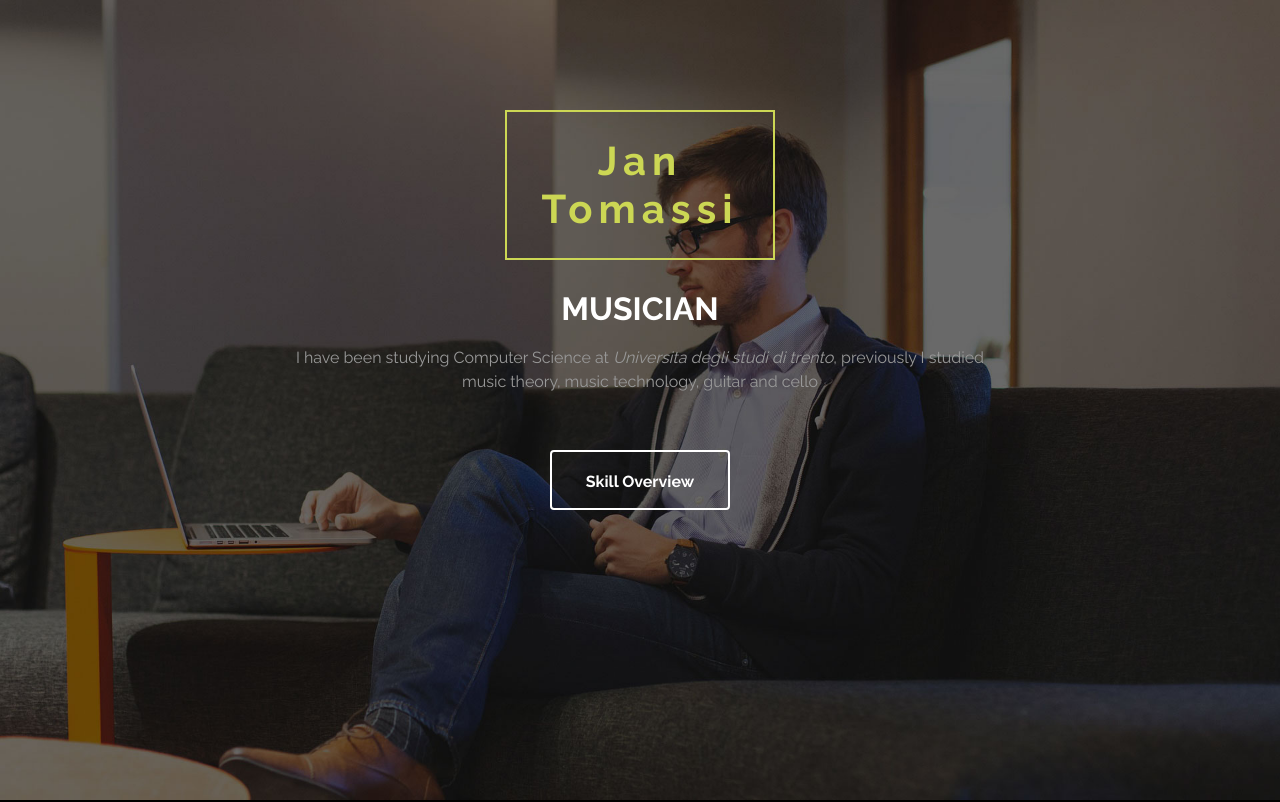
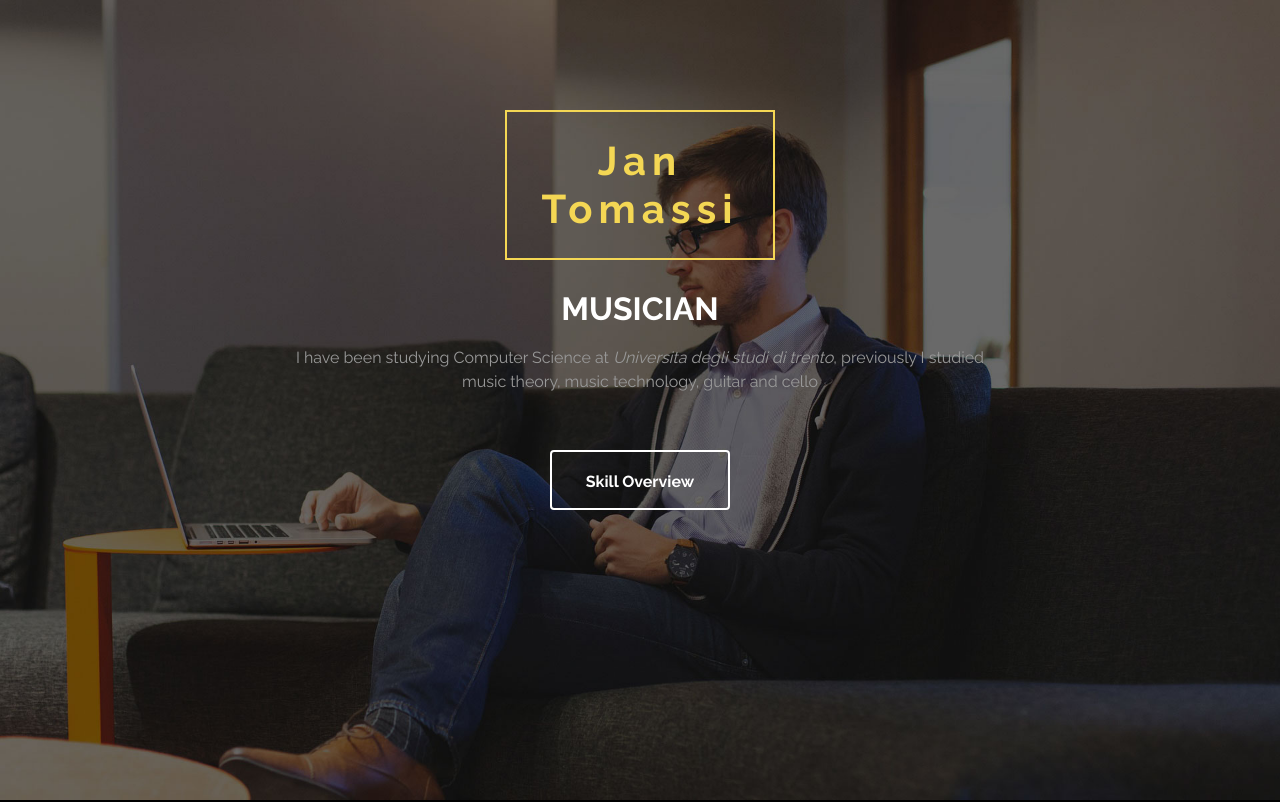
Before and after one commit to JanTomassi/JanTomassi.github.io, a plain HTML site: page index.html in a window 1280 px wide. Shown: the top 802 px of the page. Drawn offline with nearby package versions, Linux system fonts and the light colour scheme.

Commit message:
better color

```diff
--- a/css/templatemo-style.css
+++ b/css/templatemo-style.css
@@ -185,8 +185,8 @@ h5 {
 }
 
 #home h1 {
-    border: 2px solid #ccd754;
-    color: #ccd754;
+    border: 2px solid rgb(244, 215, 84);
+    color: rgb(244, 215, 84);
     display: inline-block;
     letter-spacing: 6px;
     padding: 25px 35px;
```
Also changed, not shown: index.html (+1 -1 lines).
